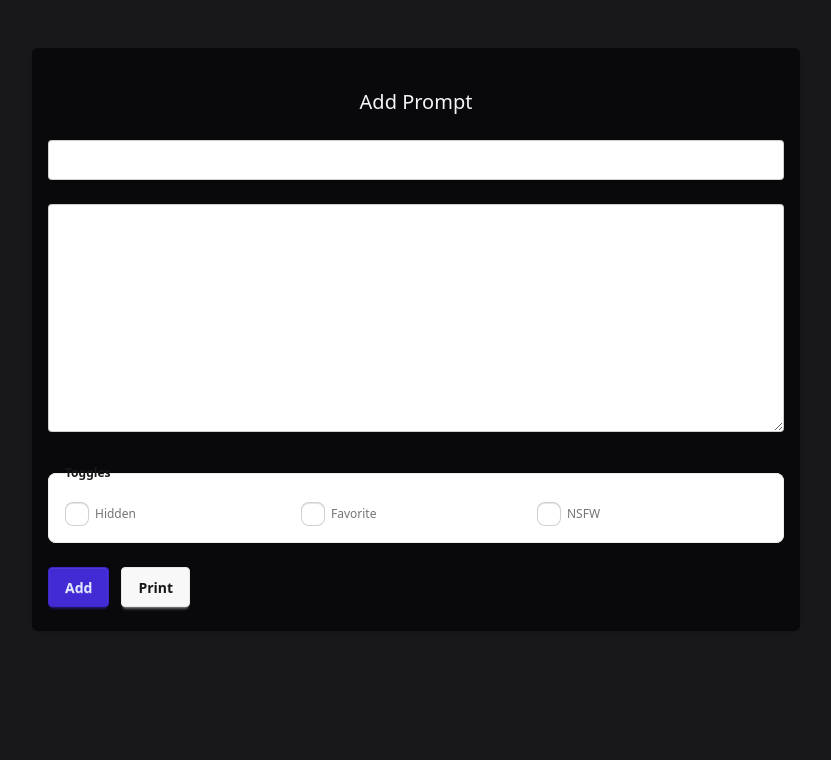
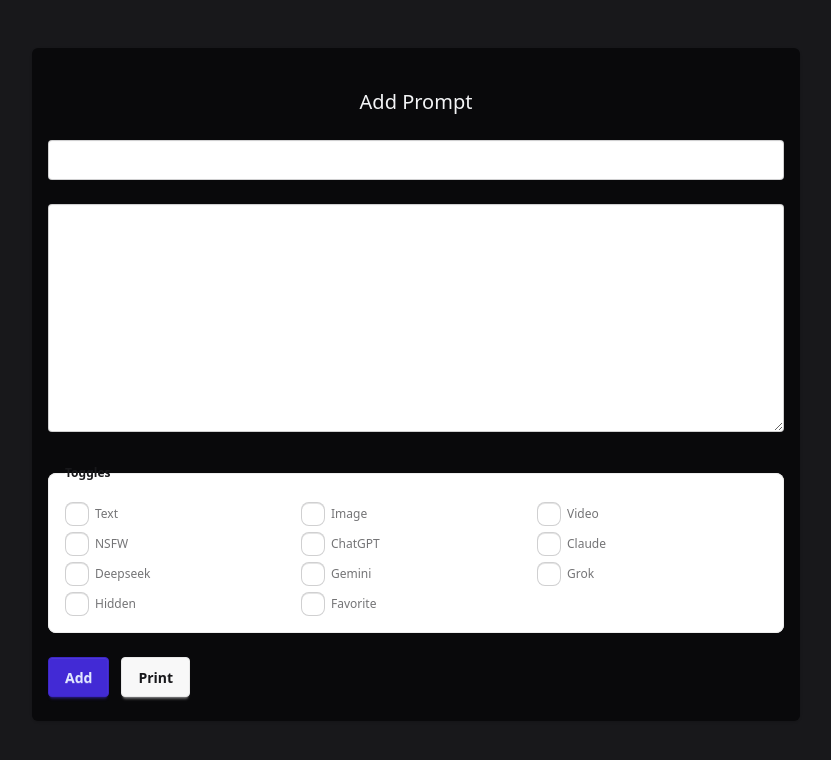
Before and after one commit to iaseth/localprompt, a SvelteKit app in the folder sv-app/: page / in a window 1280 px wide. Shown: the top 760 px of the page, without its empty margins (224-1055 px from the left). Built offline with nearby package versions, Linux system fonts and the light colour scheme.

Commit message:
Added more toggles

```diff
--- a/sv-app/src/lib/localPromptDB.ts
+++ b/sv-app/src/lib/localPromptDB.ts
@@ -15,8 +15,8 @@ export interface Prompt {
 
 	isForChatgpt: boolean;
 	isForClaude: boolean;
+	isForDeepseek: boolean;
 	isForGemini: boolean;
-	isForDeepseek: boolean;
 	isForGrok: boolean;
 
 	isFavorite: boolean;
@@ -24,7 +24,9 @@ export interface Prompt {
 }
 
 export type PromptBooleanKey = keyof Pick<
-	Prompt, 'isNsfw' | 'isFavorite' | 'isHidden'
+	Prompt, 'isForText' | 'isForImage' | 'isForVideo' | 'isNsfw'
+		| 'isForChatgpt' | 'isForClaude' | 'isForDeepseek' | 'isForGemini' | 'isForGrok'
+		| 'isFavorite' | 'isHidden'
 >
 
 const DB_NAME = 'LocalPromptDB';
--- a/sv-app/src/routes/+page.svelte
+++ b/sv-app/src/routes/+page.svelte
@@ -6,9 +6,19 @@
 	let prompt: Prompt = $state(getEmptyPrompt());
 
 	const Checkboxes: { label: string, prop: PromptBooleanKey }[] = [
+		{ label: 'Text', prop: 'isForText' },
+		{ label: 'Image', prop: 'isForImage' },
+		{ label: 'Video', prop: 'isForVideo' },
+		{ label: 'NSFW', prop: 'isNsfw' },
+
+		{ label: 'ChatGPT', prop: 'isForChatgpt' },
+		{ label: 'Claude', prop: 'isForClaude' },
+		{ label: 'Deepseek', prop: 'isForDeepseek' },
+		{ label: 'Gemini', prop: 'isForGemini' },
+		{ label: 'Grok', prop: 'isForGrok' },
+
 		{ label: 'Hidden', prop: 'isHidden' },
 		{ label: 'Favorite', prop: 'isFavorite' },
-		{ label: 'NSFW', prop: 'isNsfw' },
 	];
 
 	function printObject () {
```
